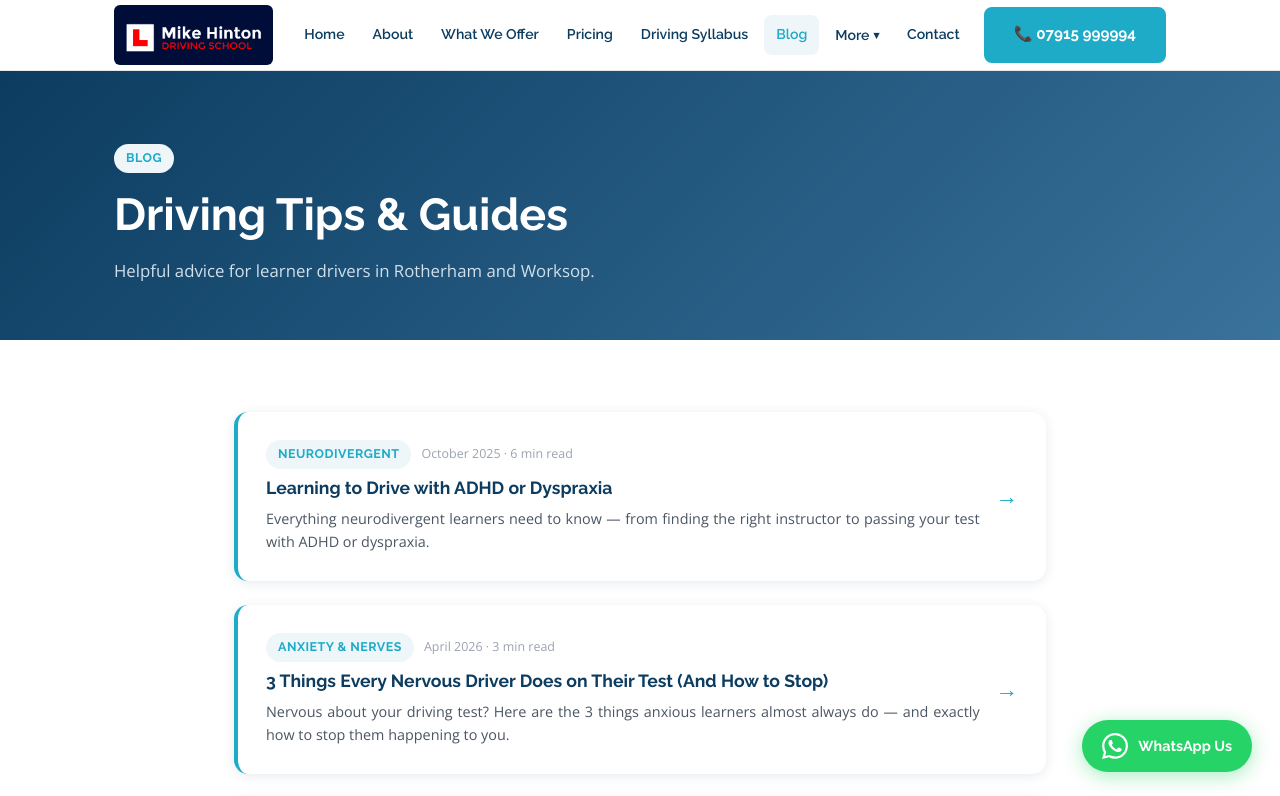
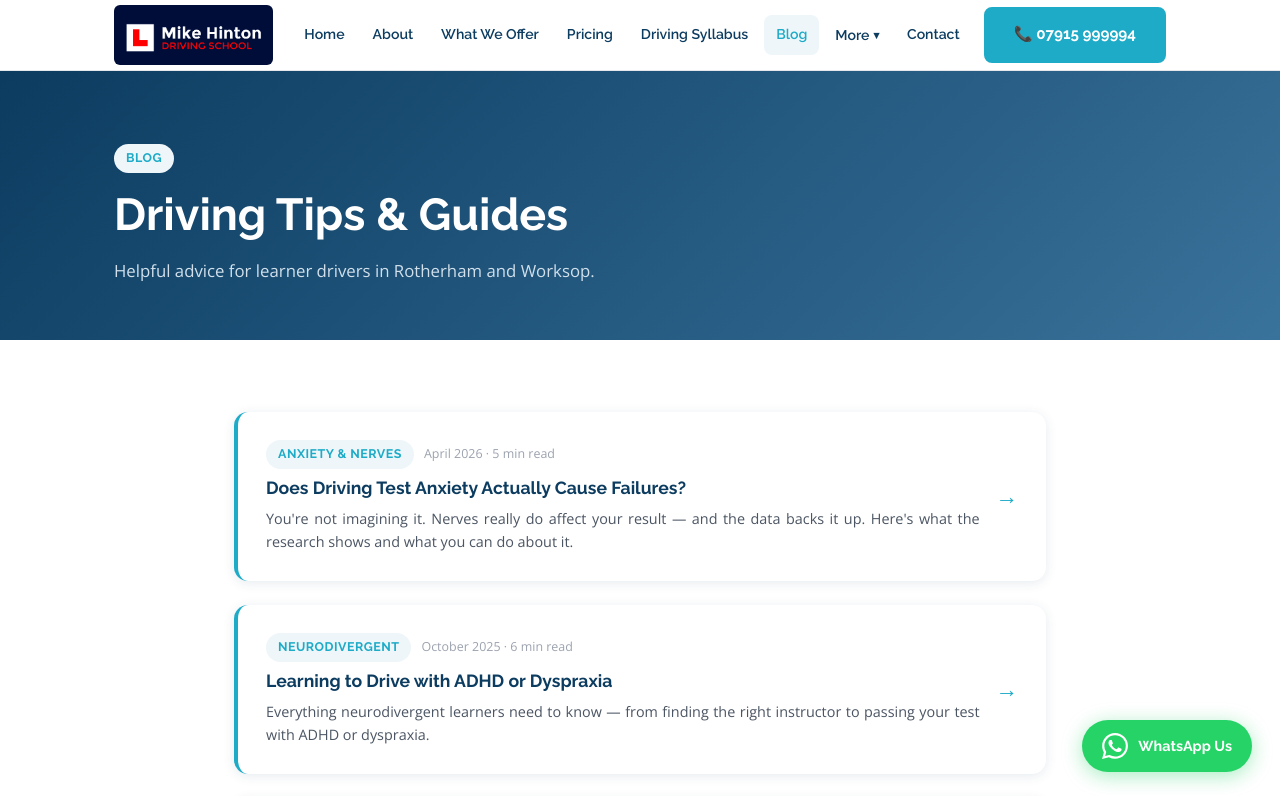
Before and after one commit to mikehinton-wq/mods-website, a React (Vite) app: page /blog in a window 1280 px wide. Shown: the top 796 px of the page. Built offline with nearby package versions, Linux system fonts and the light colour scheme.

Commit message:
Update site

```diff
--- a/src/pages/Blog.jsx
+++ b/src/pages/Blog.jsx
@@ -1,6 +1,14 @@
 import { Link } from 'react-router-dom'
 
 const posts = [
+  {
+    slug: 'driving-test-anxiety-causes-failures',
+    title: 'Does Driving Test Anxiety Actually Cause Failures?',
+    excerpt: "You're not imagining it. Nerves really do affect your result — and the data backs it up. Here's what the research shows and what you can do about it.",
+    date: 'April 2026',
+    readTime: '5 min read',
+    tag: 'Anxiety & Nerves',
+  },
   {
     slug: 'learning-to-drive-neurodivergent',
     title: 'Learning to Drive with ADHD or Dyspraxia',
```
